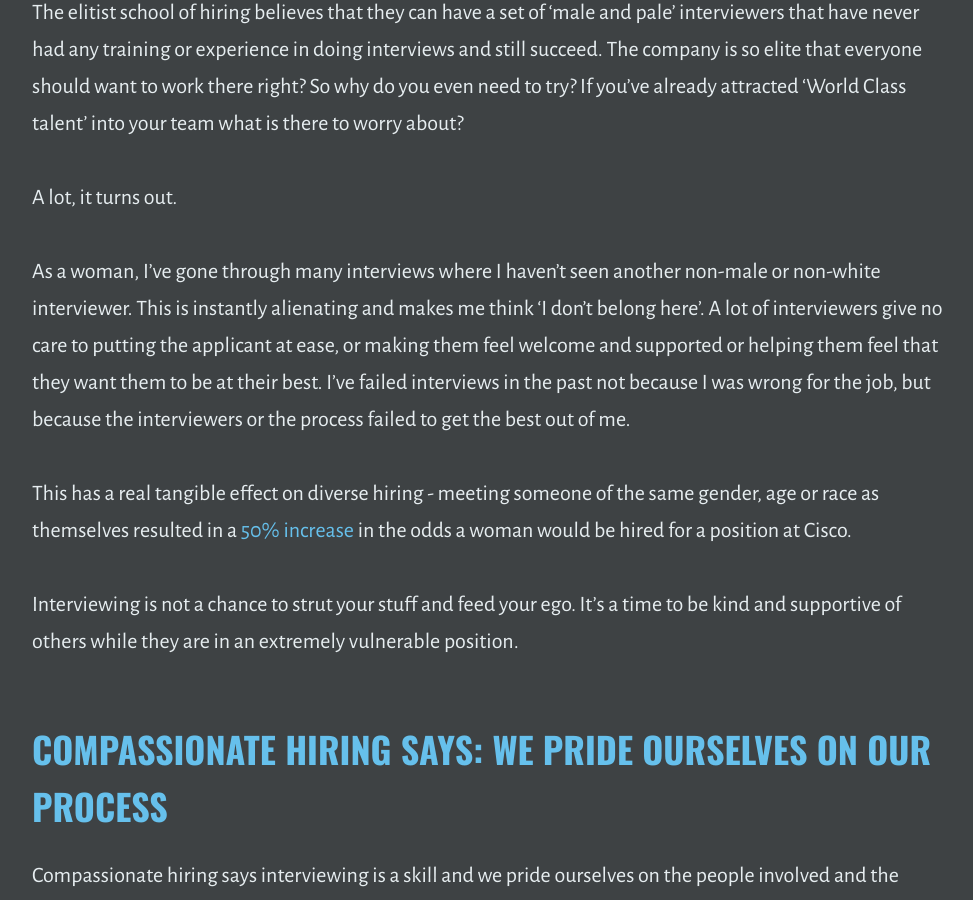
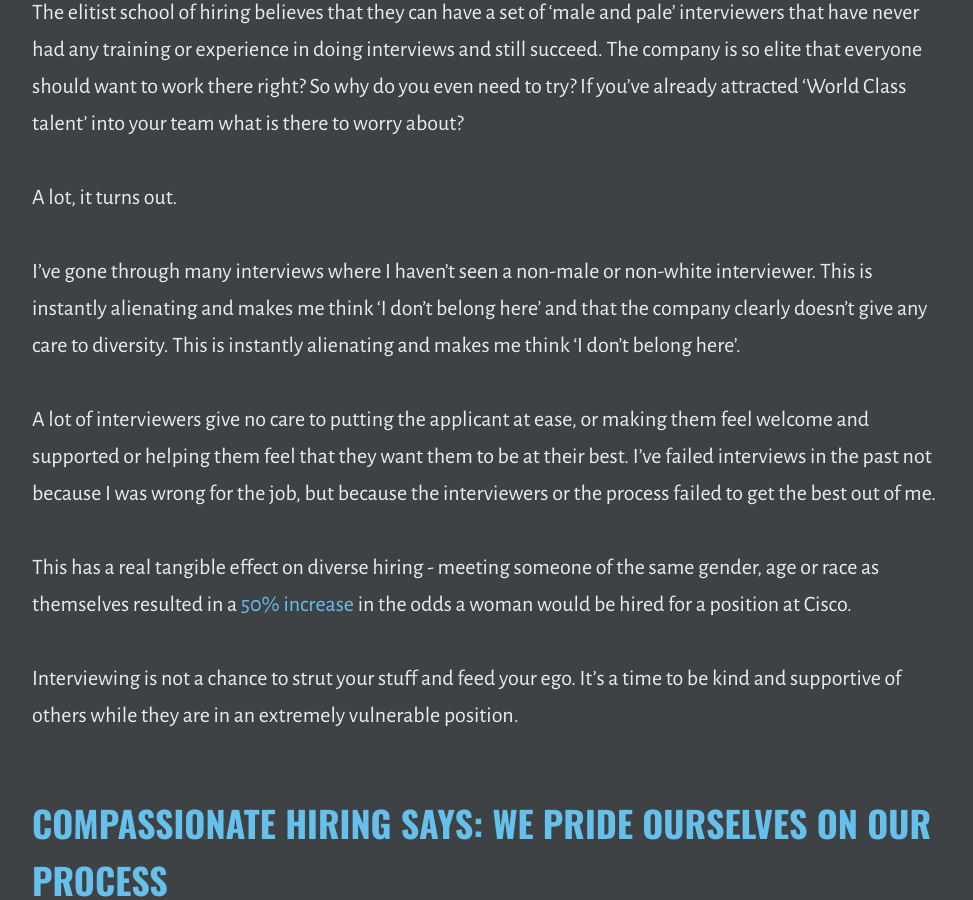
Before and after one commit to outragedpinkracoon/outragedpinkracoon.github.io, a Jekyll site: the page built from _posts/2021-04-27-other-companies-hiring-processes-are-costing-you-talent.md, in a window 1280 px wide and 900 px high, scrolled down 10630 px. Shown: the whole window, without its empty margins (149-1122 px from the left). Built offline with Jekyll 4.4.1, drawn with Linux system fonts in a browser that asks for light colours.

Commit message:
Better structure

```diff
--- a/_posts/2021-04-27-other-companies-hiring-processes-are-costing-you-talent.md
+++ b/_posts/2021-04-27-other-companies-hiring-processes-are-costing-you-talent.md
@@ -158,7 +158,9 @@ The elitist school of hiring believes that they can have a set of 'male and pale
 
 A lot, it turns out.
 
-As a woman, I've gone through many interviews where I haven't seen another non-male or non-white interviewer. This is instantly alienating and makes me think 'I don't belong here'. A lot of interviewers give no care to putting the applicant at ease, or making them feel welcome and supported or helping them feel that they want them to be at their best. I've failed interviews in the past not because I was wrong for the job, but because the interviewers or the process failed to get the best out of me.
+I’ve gone through many interviews where I haven’t seen a non-male or non-white interviewer. This is instantly alienating and makes me think ‘I don’t belong here’ and that the company clearly doesn’t give any care to diversity. This is instantly alienating and makes me think 'I don't belong here'.
+
+A lot of interviewers give no care to putting the applicant at ease, or making them feel welcome and supported or helping them feel that they want them to be at their best. I've failed interviews in the past not because I was wrong for the job, but because the interviewers or the process failed to get the best out of me.
 
 This has a real tangible effect on diverse hiring - meeting someone of the same gender, age or race as themselves resulted in a [50% increase](https://www.amazon.co.uk/Better-Allies-Approach-Hiring/dp/1732723338) in the odds a woman would be hired for a position at Cisco.
 
```
